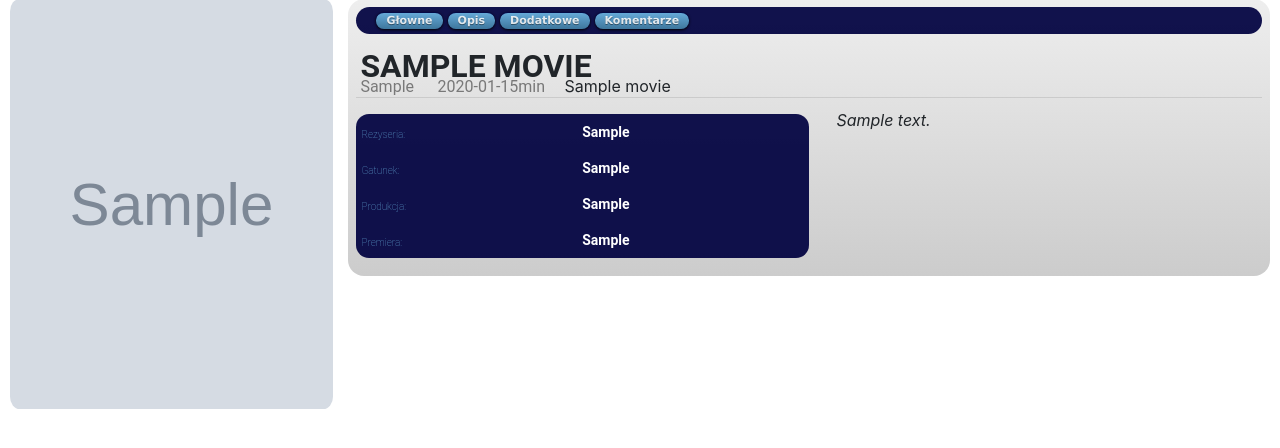
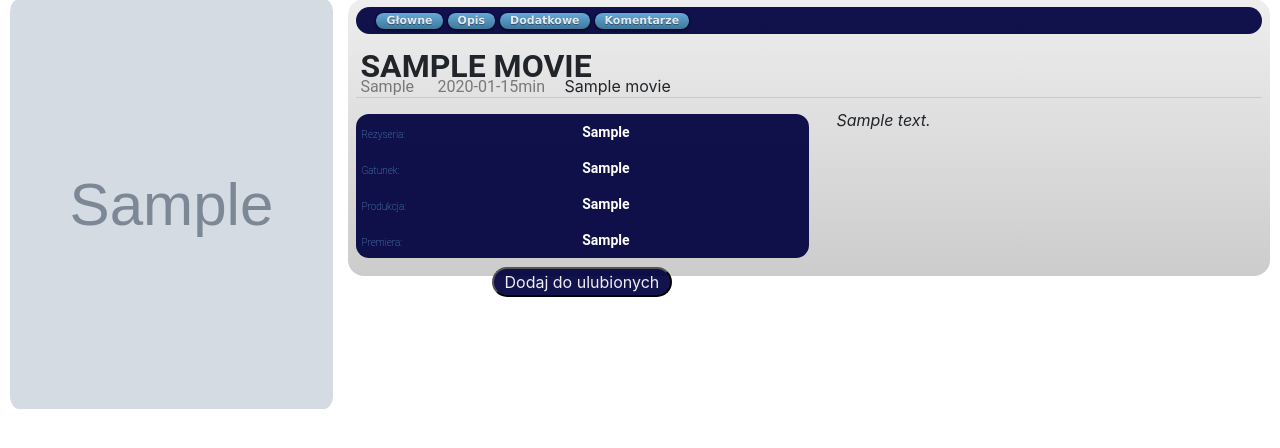
Before and after one commit to Sz0n/filmoteka, a Django app: a page that uses filmoteka/website/templates/show_movie.html in a window 1280 px wide. Shown: the part 99-547 px from the top of the page. Run offline with Django 3.2, Linux system fonts and the light colour scheme; a user stored in the database is signed in; tables that the repository leaves empty hold one stand-in row (values such as "Sample post"); grey boxes marked "Sample" are stand-in pictures; some libraries are stand-ins or nearby versions.

Commit message:
add favourite movies fo users

```diff
--- a/filmoteka/filmoteka/settings.py
+++ b/filmoteka/filmoteka/settings.py
@@ -40,6 +40,7 @@ INSTALLED_APPS = [
     'django.contrib.staticfiles',
     'website',
     'users',
+    'fav',
 ]
 
 MIDDLEWARE = [
--- a/filmoteka/website/static/css/show_movie.css
+++ b/filmoteka/website/static/css/show_movie.css
@@ -13,6 +13,23 @@
     border-radius: 16px;
     background: rgba(0, 2, 64, 0.93);
     color: #eeeeee;
+}
+
+#id_favs_button{
+    width: 105%;
+    border-radius: 16px;
+    background: rgba(0, 2, 64, 0.93);
+    color: #eeeeee;
+}
+
+#id_favs_form{
+    float: left;
+    margin: 1% 15%;
+}
+
+.star_section{
+    margin-top: 10px;
+    margin-left: 50%;
 }
 
 .poster-section img{
--- a/filmoteka/website/templates/show_movie.html
+++ b/filmoteka/website/templates/show_movie.html
@@ -121,13 +121,12 @@
                         </div>
                     </i>
                     {% if user.is_authenticated %}
-{#                        <form method="POST" id="urlform" action="" style="float: left; margin: 1% 15%">#}
-{#                            {% csrf_token %}#}
-{#                            <input type="submit" name="add_to_favs" value="Dodaj do ulubionych"#}
-{#                                   style="width: 105%; border-radius: 16px; background: rgba(0, 2, 64, 0.93); color: #eeeeee;"/>#}
-{#                        </form>#}
+                        <form method="POST" id="id_favs_form" action="">
+                            {% csrf_token %}
+                            <input type="submit" id="id_favs_button" name="add_to_favs" value="Dodaj do ulubionych"/>
+                        </form>
                         <center>
-                            <div style="margin-top: 10px; margin-left: 50%;">
+                            <div class="star_section">
 {#                                {% ratings movie 18 18 %}#}
                             </div>
                         </center>
--- a/filmoteka/website/urls.py
+++ b/filmoteka/website/urls.py
@@ -1,9 +1,10 @@
 from django.urls import path
-from .views import FillDB, main, show_movie, movies_list
+from .views import FillDB, main, show_movie, movies_list, favourites
 
 urlpatterns = [
     path('', main, name='home'),
     path('fill_db/', FillDB.as_view(), name='fill_db'),
     path('movies', movies_list, name='movies_list'),
     path('movies/<str:title>', show_movie, name='show_movie'),
+    path('favourites', favourites, name='favourites')
 ]
--- a/filmoteka/website/views.py
+++ b/filmoteka/website/views.py
@@ -1,7 +1,10 @@
 import urllib.parse
+from django.db import IntegrityError
 from django.shortcuts import render, redirect
 from django.views.generic import View
 from django.contrib import messages
+from django.contrib.auth.models import User
+from fav.models import Favorite
 from .models import Movie
 from .modules.scraping_logic import Scrape
 from difflib import SequenceMatcher
@@ -45,6 +48,15 @@ def show_movie(request, title):
     template_name = 'show_movie.html'
 
     founded_film = Movie.objects.get(title__iexact=urllib.parse.unquote(title))
+
+    if 'add_to_favs' in request.POST:
+        try:
+            user = User.objects.get(username=request.user.username)
+            fav = Favorite.objects.create(user, founded_film)
+            return redirect('favourites')
+        except IntegrityError:
+            messages.info(request, "Ten film jest już w ulubionych")
+            return redirect('favourites')
 
     return render(request, template_name, {'movie': founded_film})
 
@@ -95,3 +107,13 @@ def movies_list(request):
         messages.warning(request, "Cos poszło nie takk.. :c")
 
     return render(request, template_name, {'search_result': search_result})
+
+
+def favourites(request):
+    favorite_movies = []
+    user = User.objects.get(username=request.user.username)
+    favs = Favorite.objects.for_user(user=user, model=Movie).values("target_object_id")
+    for items in favs.values("target_object_id"):
+        for k, v in items.items():
+            favorite_movies.append(Movie.objects.get(id=v))
+    return render(request, "movie_list.html", {'search_result': favorite_movies})
```
